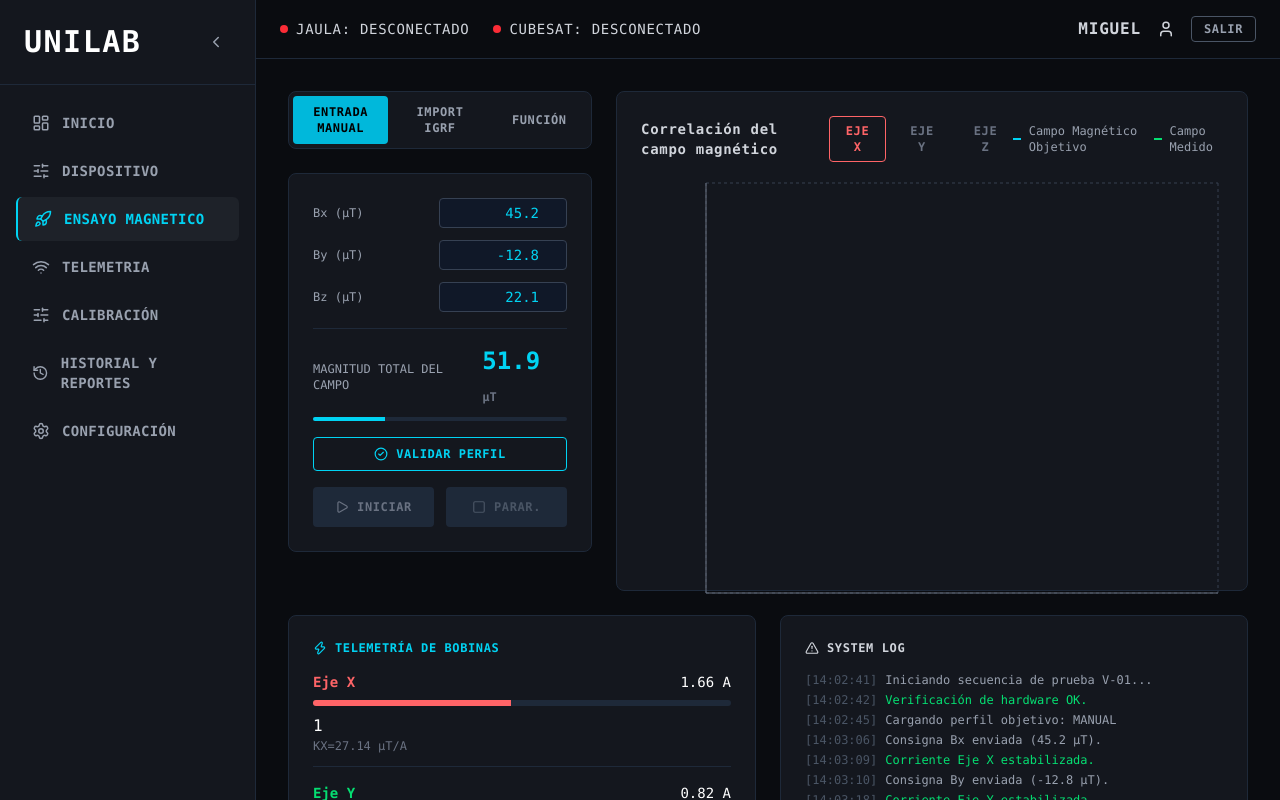
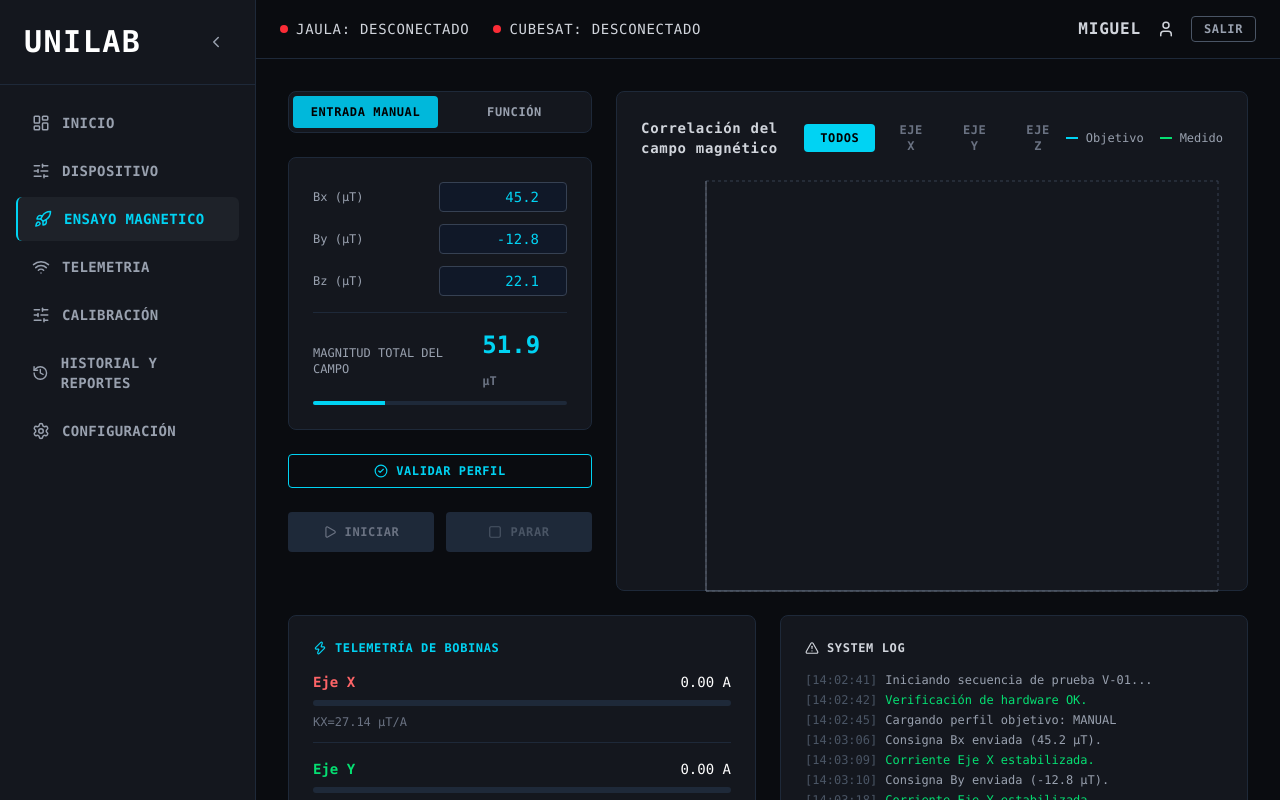
Before and after one commit to Leonardo-byte/Unilab-SW, a React (Vite) app in the folder frontend/Platf-ADCS/: page /ensayo-magnetico in a window 1280 px wide. Built offline with nearby package versions, Linux system fonts and the light colour scheme; sample sign-in values are in the browser's storage.

Commit message:
Backend - Parte 7

```diff
--- a/frontend/Platf-ADCS/src/pages/EnsayoMagnetico.jsx
+++ b/frontend/Platf-ADCS/src/pages/EnsayoMagnetico.jsx
@@ -1,54 +1,43 @@
 import { useState, useEffect, useRef } from 'react'
-import {LineChart, Line, XAxis, YAxis, CartesianGrid, Tooltip, ResponsiveContainer, ReferenceLine} from 'recharts'
-import {Play,Square, AlertTriangle, CheckCircle2, Thermometer, Zap, Wifi, WifiOff} from 'lucide-react'
+import {LineChart, Line, XAxis, YAxis, CartesianGrid, Tooltip, ResponsiveContainer, ReferenceLine, Legend} from 'recharts'
+import {Play, Square, AlertTriangle, CheckCircle2, Zap} from 'lucide-react'
 import { api } from '../services/api'
 import { useDevice } from '../context/DeviceContext.jsx'
 
 function EnsayoMagnetico() {
   const { jaulaConectada } = useDevice()
+
   const [Bx, setBx] = useState(45.2)
   const [By, setBy] = useState(-12.8)
   const [Bz, setBz] = useState(22.1)
 
   const [magnitudTotal, setMagnitudTotal] = useState(0)
-
-  const [ejeSeleccionado, setEjeSeleccionado] = useState('X')
-
+  const [ejeSeleccionado, setEjeSeleccionado] = useState('ALL')
   const [modoActivo, setModoActivo] = useState('manual')
 
   const [ensayoActivo, setEnsayoActivo] = useState(false)
   const [perfilValidado, setPerfilValidado] = useState(false)
 
   const [datosGrafica, setDatosGrafica] = useState([])
-
-  const [datosEjeX, setDatosEjeX] = useState([])
-  const [datosEjeY, setDatosEjeY] = useState([])
-  const [datosEjeZ, setDatosEjeZ] = useState([])
-
   const [telemetriaBobinas, setTelemetriaBobinas] = useState([
-    { eje: 'X', corriente: 1.66, constante: 27.14, temperatura: 45 },
-    { eje: 'Y', corriente: 0.82, constante: 31.32, temperatura: 42 },
-    { eje: 'Z', corriente: 1.12, constante: 29.08, temperatura: 48 },
+    { eje: 'X', corriente: 0, constante: 27.14, temperatura: 45 },
+    { eje: 'Y', corriente: 0, constante: 31.32, temperatura: 42 },
+    { eje: 'Z', corriente: 0, constante: 29.08, temperatura: 48 },
   ])
 
-  const [logs, setLogs] = useState([
-    { hora: '14:02:41', mensaje: 'Iniciando secuencia de prueba V-01...', tipo: 'info' },
-    { hora: '14:02:42', mensaje: 'Verificación de hardware OK.', tipo: 'success' },
-    { hora: '14:02:45', mensaje: 'Cargando perfil objetivo: MANUAL', tipo: 'info' },
-    { hora: '14:03:06', mensaje: 'Consigna Bx enviada (45.2 μT).', tipo: 'info' },
-    { hora: '14:03:09', mensaje: 'Corriente Eje X estabilizada.', tipo: 'success' },
-    { hora: '14:03:10', mensaje: 'Consigna By enviada (-12.8 μT).', tipo: 'info' },
-    { hora: '14:03:18', mensaje: 'Corriente Eje Y estabilizada.', tipo: 'success' },
-    { hora: '14:04:20', mensaje: '>>> Telemetría en tiempo real activa.', tipo: 'info' },
-  ])
+  const [funcionParams, setFuncionParams] = useState({
+    offsetX: 0, offsetY: 0, offsetZ: 0,
+    amplitudX: 20, amplitudY: 20, amplitudZ: 20,
+    frecuencia: 1.0,
+  })
+
+  const [conectado, setConectado] = useState(false)
+  const wsRef = useRef(null)
 
   useEffect(() => {
     const magnitud = Math.sqrt(Bx*Bx + By*By + Bz*Bz).toFixed(1)
     setMagnitudTotal(magnitud)
   }, [Bx, By, Bz])
-
-  const [conectado, setConectado] = useState(false)
-  const wsRef = useRef(null)
 
   useEffect(() => {
     if (!jaulaConectada) {
@@ -58,9 +47,9 @@ function EnsayoMagnetico() {
       return
     }
 
-    const connect = () => {
     const protocol = window.location.protocol === 'https:' ? 'wss:' : 'ws:'
     const ws = new WebSocket(`${protocol}//${window.location.host}/ws/telemetry`)
+    let retryRef = { current: 0 }
 
     ws.onopen = () => setConectado(true)
 
@@ -75,16 +64,37 @@ function EnsayoMagnetico() {
         ])
 
         if (ensayoActivo) {
+          const now = Date.now()
+          const deltaTime = ensayoStartTimeRef.current
+            ? (now - ensayoStartTimeRef.current) / 1000
+            : 0
+
+          let objX = Bx
+          let objY = By
+          let objZ = Bz
+
+          if (modoActivo === 'funcion') {
+            const t = deltaTime
+            const f = funcionParams.frecuencia
+            const w = 2 * Math.PI * f
+            objX = funcionParams.offsetX + funcionParams.amplitudX * Math.sin(w * t)
+            objY = funcionParams.offsetY + funcionParams.amplitudY * Math.sin(w * t)
+            objZ = funcionParams.offsetZ + funcionParams.amplitudZ * Math.sin(w * t)
+          }
+
           setDatosGrafica(prev => {
-              const ultimoTiempo = prev.length > 0 ? prev[prev.length - 1].tiempo : 0
-              const nuevoTiempo = ultimoTiempo + 1
+            const nuevoTiempo = prev.length > 0 ? prev[prev.length - 1].tiempo + 1 : 0
             const nuevoDato = {
               tiempo: nuevoTiempo,
-                objetivo: Bx.toFixed(1),
-                medido: (j.eje_x_campo || 0).toFixed(1),
-                timestamp: new Date().toLocaleTimeString()
+              tiempoReal: deltaTime.toFixed(2),
+              objX: objX.toFixed(1),
+              medX: (j.eje_x_campo || 0).toFixed(1),
+              objY: objY.toFixed(1),
+              medY: (j.eje_y_campo || 0).toFixed(1),
+              objZ: objZ.toFixed(1),
+              medZ: (j.eje_z_campo || 0).toFixed(1),
             }
-              return [...prev, nuevoDato].slice(-60)
+            return [...prev, nuevoDato].slice(-120)
           })
         }
       }
@@ -103,13 +113,28 @@ function EnsayoMagnetico() {
     }
 
     wsRef.current = ws
-    }
-    const retryRef = { current: 0 }
-
-    connect()
 
     return () => wsRef.current?.close()
-  }, [jaulaConectada, ensayoActivo, Bx])
+  }, [jaulaConectada, ensayoActivo, modoActivo, Bx, By, Bz, funcionParams])
+
+  const ensayoStartTimeRef = useRef(null)
+
+  useEffect(() => {
+    if (ensayoActivo && modoActivo === 'funcion') {
+      ensayoStartTimeRef.current = Date.now()
+    }
+  }, [ensayoActivo, modoActivo, funcionParams])
+
+  const [logs, setLogs] = useState([
+    { hora: '14:02:41', mensaje: 'Iniciando secuencia de prueba V-01...', tipo: 'info' },
+    { hora: '14:02:42', mensaje: 'Verificación de hardware OK.', tipo: 'success' },
+    { hora: '14:02:45', mensaje: 'Cargando perfil objetivo: MANUAL', tipo: 'info' },
+    { hora: '14:03:06', mensaje: 'Consigna Bx enviada (45.2 μT).', tipo: 'info' },
+    { hora: '14:03:09', mensaje: 'Corriente Eje X estabilizada.', tipo: 'success' },
+    { hora: '14:03:10', mensaje: 'Consigna By enviada (-12.8 μT).', tipo: 'info' },
+    { hora: '14:03:18', mensaje: 'Corriente Eje Y estabilizada.', tipo: 'success' },
+    { hora: '14:04:20', mensaje: '>>> Telemetría en tiempo real activa.', tipo: 'info' },
+  ])
 
   const validarPerfil = () => {
     if (magnitudTotal >= 35 && magnitudTotal <= 95) {
@@ -151,7 +176,9 @@ function EnsayoMagnetico() {
       setDatosGrafica([])
       setLogs(prev => [...prev, {
         hora: new Date().toLocaleTimeString(),
-        mensaje: `▶ Ensayo iniciado — Bx:${Bx} By:${By} Bz:${Bz} μT`,
+        mensaje: modoActivo === 'funcion'
+          ? `▶ Ensayo iniciado (FUNCIÓN) — f=${funcionParams.frecuencia}Hz`
+          : `▶ Ensayo iniciado — Bx:${Bx} By:${By} Bz:${Bz} μT`,
         tipo: 'success'
       }])
     } catch (error) {
@@ -178,8 +205,6 @@ function EnsayoMagnetico() {
     }])
   }
 
-  const datosActuales = ejeSeleccionado === 'X' ? datosEjeX : ejeSeleccionado === 'Y' ? datosEjeY : datosEjeZ
-
   const coloresEje = {
     X: { linea: '#EF4444', texto: 'text-red-400', borde: 'border-red-400' },
     Y: { linea: '#10B981', texto: 'text-green-400', borde: 'border-green-400' },
@@ -188,23 +213,38 @@ function EnsayoMagnetico() {
 
   const CustomTooltip = ({ active, payload, label }) => {
     if (active && payload && payload.length) {
+      const p = payload[0].payload
       return (
         <div className="bg-gray-900 border border-gray-700 rounded p-3 shadow-xl">
-          <p className="text-gray-300 text-xs mb-2">T-{payload[0].payload.tiempo}s</p>
-          <p className="text-cyan-400 text-sm">
-            OBJ: {payload[0].value} nT
-          </p>
-          <p className="text-green-400 text-sm">
-            REAL: {payload[1].value} nT
-          </p>
+          <p className="text-gray-300 text-xs mb-2">T-{p.tiempoReal}s</p>
+          <p className="text-red-400 text-sm">OBJ X: {p.objX} μT</p>
+          <p className="text-red-300 text-sm">MED X: {p.medX} μT</p>
+          <p className="text-green-400 text-sm">OBJ Y: {p.objY} μT</p>
+          <p className="text-green-300 text-sm">MED Y: {p.medY} μT</p>
+          <p className="text-blue-400 text-sm">OBJ Z: {p.objZ} μT</p>
+          <p className="text-blue-300 text-sm">MED Z: {p.medZ} μT</p>
         </div>
       )
     }
     return null
   }
 
+  const renderLine = (label, dataKey, color, isDashed = false) => (
+    <Line
+      key={label}
+      type="monotone"
+      dataKey={dataKey}
+      stroke={color}
+      strokeWidth={isDashed ? 1.5 : 2.5}
+      strokeDasharray={isDashed ? "5 5" : "0"}
+      dot={false}
+      name={label}
+    />
+  )
+
   return (
     <div className="space-y-6">
+
       <div className="grid grid-cols-12 gap-6">
 
         <div className="col-span-4 space-y-6">
@@ -222,16 +262,6 @@ function EnsayoMagnetico() {
                 ENTRADA MANUAL
               </button>
               <button
-                onClick={() => setModoActivo('igrf')}
-                className={`flex-1 px-3 py-2 rounded text-xs font-semibold tracking-wider transition-all ${
-                  modoActivo === 'igrf'
-                    ? 'bg-cyan-500 text-black'
-                    : 'text-gray-400 hover:text-white'
-                }`}
-              >
-                IMPORT IGRF
-              </button>
-              <button
                 onClick={() => setModoActivo('funcion')}
                 className={`flex-1 px-3 py-2 rounded text-xs font-semibold tracking-wider transition-all ${
                   modoActivo === 'funcion'
@@ -244,6 +274,7 @@ function EnsayoMagnetico() {
             </div>
           </div>
 
+          {modoActivo === 'manual' ? (
             <div className="bg-[#14171e] border border-gray-800 rounded-lg p-6 space-y-4">
               <div className="space-y-3">
                 <div className="flex items-center justify-between">
@@ -292,6 +323,100 @@ function EnsayoMagnetico() {
                   />
                 </div>
               </div>
+            </div>
+          ) : (
+            <div className="bg-[#14171e] border border-gray-800 rounded-lg p-6 space-y-4">
+              <div className="space-y-2">
+                <div className="flex items-center justify-between">
+                  <label className="text-gray-400 text-xs font-mono">Offset X (μT)</label>
+                  <input
+                    type="number"
+                    value={funcionParams.offsetX}
+                    onChange={(e) => setFuncionParams(p => ({ ...p, offsetX: parseFloat(e.target.value) || 0 }))}
+                    className="bg-gray-900 border border-gray-700 rounded px-2 py-1 text-cyan-400 font-mono text-sm w-24 text-right"
+                    step="0.1"
+                  />
+                </div>
+                <div className="flex items-center justify-between">
+                  <label className="text-gray-400 text-xs font-mono">Offset Y (μT)</label>
+                  <input
+                    type="number"
+                    value={funcionParams.offsetY}
+                    onChange={(e) => setFuncionParams(p => ({ ...p, offsetY: parseFloat(e.target.value) || 0 }))}
+                    className="bg-gray-900 border border-gray-700 rounded px-2 py-1 text-cyan-400 font-mono text-sm w-24 text-right"
+                    step="0.1"
+                  />
+                </div>
+                <div className="flex items-center justify-between">
+                  <label className="text-gray-400 text-xs font-mono">Offset Z (μT)</label>
+                  <input
+                    type="number"
+                    value={funcionParams.offsetZ}
+                    onChange={(e) => setFuncionParams(p => ({ ...p, offsetZ: parseFloat(e.target.value) || 0 }))}
+                    className="bg-gray-900 border border-gray-700 rounded px-2 py-1 text-cyan-400 font-mono text-sm w-24 text-right"
+                    step="0.1"
+                  />
+                </div>
+              </div>
+
+              <div className="space-y-2 pt-2 border-t border-gray-800">
+                <div className="flex items-center justify-between">
+                  <label className="text-gray-400 text-xs font-mono">Amplitud X (μT)</label>
+                  <input
+                    type="number"
+                    value={funcionParams.amplitudX}
+                    onChange={(e) => setFuncionParams(p => ({ ...p, amplitudX: parseFloat(e.target.value) || 0 }))}
+                    className="bg-gray-900 border border-gray-700 rounded px-2 py-1 text-cyan-400 font-mono text-sm w-24 text-right"
+                    step="0.1"
+                    max="50"
+                  />
+                </div>
+                <div className="flex items-center justify-between">
+                  <label className="text-gray-400 text-xs font-mono">Amplitud Y (μT)</label>
+                  <input
+                    type="number"
+                    value={funcionParams.amplitudY}
+                    onChange={(e) => setFuncionParams(p => ({ ...p, amplitudY: parseFloat(e.target.value) || 0 }))}
+                    className="bg-gray-900 border border-gray-700 rounded px-2 py-1 text-cyan-400 font-mono text-sm w-24 text-right"
+                    step="0.1"
+                    max="50"
+                  />
+                </div>
+                <div className="flex items-center justify-between">
+                  <label className="text-gray-400 text-xs font-mono">Amplitud Z (μT)</label>
+                  <input
+                    type="number"
+                    value={funcionParams.amplitudZ}
+                    onChange={(e) => setFuncionParams(p => ({ ...p, amplitudZ: parseFloat(e.target.value) || 0 }))}
+                    className="bg-gray-900 border border-gray-700 rounded px-2 py-1 text-cyan-400 font-mono text-sm w-24 text-right"
+                    step="0.1"
+                    max="50"
+                  />
+                </div>
+              </div>
+
+              <div className="pt-2 border-t border-gray-800">
+                <label className="text-gray-400 text-xs font-mono block mb-1">Frecuencia (Hz)</label>
+                <input
+                  type="range"
+                  min="0"
+                  max="20"
+                  step="0.1"
+                  value={funcionParams.frecuencia}
+                  onChange={(e) => setFuncionParams(p => ({ ...p, frecuencia: parseFloat(e.target.value) }))}
+                  className="w-full h-1 bg-gray-700 rounded appearance-none"
+                  style={{
+                    background: `linear-gradient(to right, #06b6d4 0%, #06b6d4 ${(funcionParams.frecuencia/20)*100}%, #374151 ${(funcionParams.frecuencia/20)*100}%, #374151 100%)`
+                  }}
+                />
+                <div className="flex justify-between text-xs text-gray-500 mt-1">
+                  <span>0</span>
+                  <span>{funcionParams.frecuencia.toFixed(1)} Hz</span>
+                  <span>20</span>
+                </div>
+              </div>
+            </div>
+          )}
 
           <button
             onClick={validarPerfil}
@@ -329,9 +454,8 @@ function EnsayoMagnetico() {
               }`}
             >
               <Square size={14} />
-                PARAR.
+              PARAR
             </button>
-            </div>
           </div>
         </div>
 
@@ -343,17 +467,17 @@ function EnsayoMagnetico() {
               </h3>
 
               <div className="flex items-center gap-2">
-                {['X', 'Y', 'Z'].map((eje) => (
+                {['ALL', 'X', 'Y', 'Z'].map((eje) => (
                   <button
                     key={eje}
                     onClick={() => setEjeSeleccionado(eje)}
                     className={`px-4 py-1.5 rounded text-xs font-bold tracking-wider transition-all ${
                       ejeSeleccionado === eje
-                        ? `${coloresEje[eje].texto} ${coloresEje[eje].borde} border bg-opacity-10`
+                        ? 'bg-cyan-400 text-black'
                         : 'text-gray-500 hover:text-gray-300'
                     }`}
                   >
-                    EJE {eje}
+                    {eje === 'ALL' ? 'TODOS' : `EJE ${eje}`}
                   </button>
                 ))}
               </div>
@@ -361,11 +485,11 @@ function EnsayoMagnetico() {
               <div className="flex items-center gap-4 text-xs">
                 <div className="flex items-center gap-2">
                   <div className="w-3 h-0.5 border-t-2 border-dashed border-cyan-400"></div>
-                  <span className="text-gray-400">Campo Magnético Objetivo</span>
+                  <span className="text-gray-400">Objetivo</span>
                 </div>
                 <div className="flex items-center gap-2">
                   <div className="w-3 h-0.5 bg-green-400"></div>
-                  <span className="text-gray-400">Campo Medido</span>
+                  <span className="text-gray-400">Medido</span>
                   {ensayoActivo && (
                     <span className="text-green-400 text-[10px] font-bold animate-pulse">LIVE</span>
                   )}
@@ -385,31 +509,41 @@ function EnsayoMagnetico() {
                 <YAxis
                   stroke="#6B7280"
                   tick={{ fill: '#6B7280', fontSize: 10 }}
-                  domain={[-50, 50]}
+                  domain={[-60, 60]}
                   tickFormatter={(value) => `${value}`}
                 />
                 <Tooltip content={<CustomTooltip />} />
                 <ReferenceLine x={0} stroke="#6B7280" strokeDasharray="3 3" />
                 <ReferenceLine y={0} stroke="#6B7280" strokeDasharray="3 3" />
 
-                <Line
-                  type="monotone"
-                  dataKey="objetivo"
-                  stroke="#06B6D4"
-                  strokeWidth={2}
-                  strokeDasharray="5 5"
-                  dot={false}
-                  name="OBJ"
-                />
-
-                <Line
-                  type="monotone"
-                  dataKey="medido"
-                  stroke="#10B981"
-                  strokeWidth={3}
-                  dot={false}
-                  name="REAL"
-                />
+                {ejeSeleccionado === 'ALL' && (
+                  <>
+                    {renderLine('Obj X', 'objX', '#EF4444', true)}
+                    {renderLine('Med X', 'medX', '#EF4444')}
+                    {renderLine('Obj Y', 'objY', '#10B981', true)}
+                    {renderLine('Med Y', 'medY', '#10B981')}
+                    {renderLine('Obj Z', 'objZ', '#3B82F6', true)}
+                    {renderLine('Med Z', 'medZ', '#3B82F6')}
+                  </>
+                )}
+                {ejeSeleccionado === 'X' && (
+                  <>
+                    {renderLine('Obj X', 'objX', '#EF4444', true)}
+                    {renderLine('Med X', 'medX', '#EF4444')}
+                  </>
+                )}
+                {ejeSeleccionado === 'Y' && (
+                  <>
+                    {renderLine('Obj Y', 'objY', '#10B981', true)}
+                    {renderLine('Med Y', 'medY', '#10B981')}
+                  </>
+                )}
+                {ejeSeleccionado === 'Z' && (
+                  <>
+                    {renderLine('Obj Z', 'objZ', '#3B82F6', true)}
+                    {renderLine('Med Z', 'medZ', '#3B82F6')}
+                  </>
+                )}
               </LineChart>
             </ResponsiveContainer>
           </div>
@@ -435,7 +569,7 @@ function EnsayoMagnetico() {
                     Eje {bobina.eje}
                   </span>
                   <span className="text-white font-mono text-sm">
-                    {bobina.corriente} A
+                    {bobina.corriente.toFixed(2)} A
                   </span>
                 </div>
 
@@ -445,9 +579,9 @@ function EnsayoMagnetico() {
                       bobina.eje === 'X' ? 'bg-red-400' :
                       bobina.eje === 'Y' ? 'bg-green-400' : 'bg-cyan-400'
                     }`}
-                    style={{ width: `${(bobina.corriente / 3.5) * 100}%` }}
+                    style={{ width: `${Math.min(100, (bobina.corriente / 3.5) * 100)}%` }}
                   />
-                </div>1
+                </div>
 
                 <div className="flex items-center justify-between text-xs">
                   <span className="text-gray-500 font-mono">
@@ -481,6 +615,7 @@ function EnsayoMagnetico() {
           </div>
         </div>
       </div>
+
     </div>
   )
 }
--- a/frontend/Platf-ADCS/src/pages/Telemetria.jsx
+++ b/frontend/Platf-ADCS/src/pages/Telemetria.jsx
@@ -1,5 +1,5 @@
 import { useState, useEffect, useRef } from 'react'
-import { ChevronUp, ChevronDown, Radio, RotateCcw, Activity, Wifi, WifiOff } from 'lucide-react'
+import { ChevronUp, ChevronDown, Radio, RotateCcw, Activity } from 'lucide-react'
 import { useDevice } from '../context/DeviceContext.jsx'
 
 function Telemetria() {
```
Also changed, not shown: 1 other file (tests, documents, lock files or other folders). Lines whose indentation alone changed are shown as unchanged.
